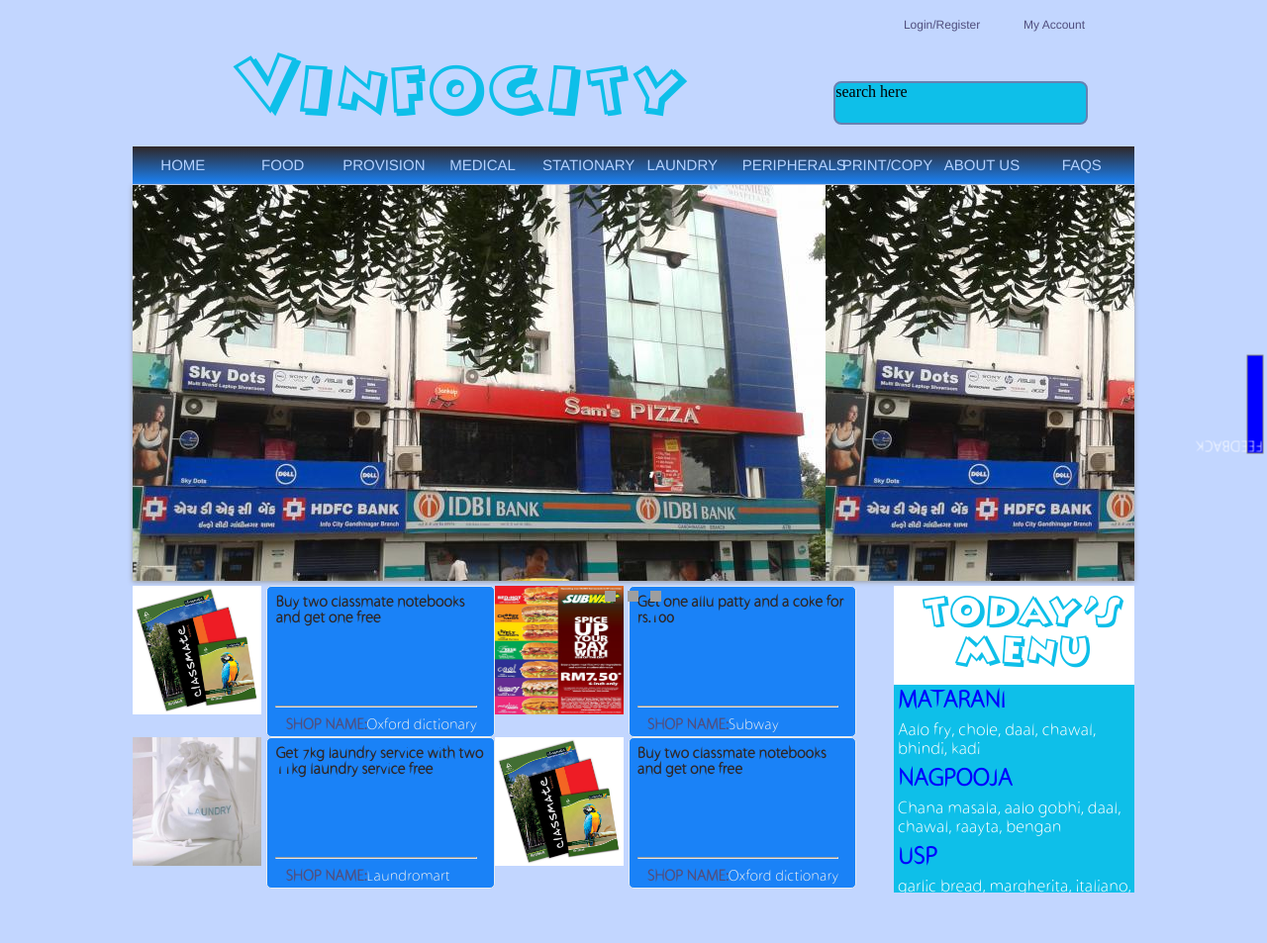
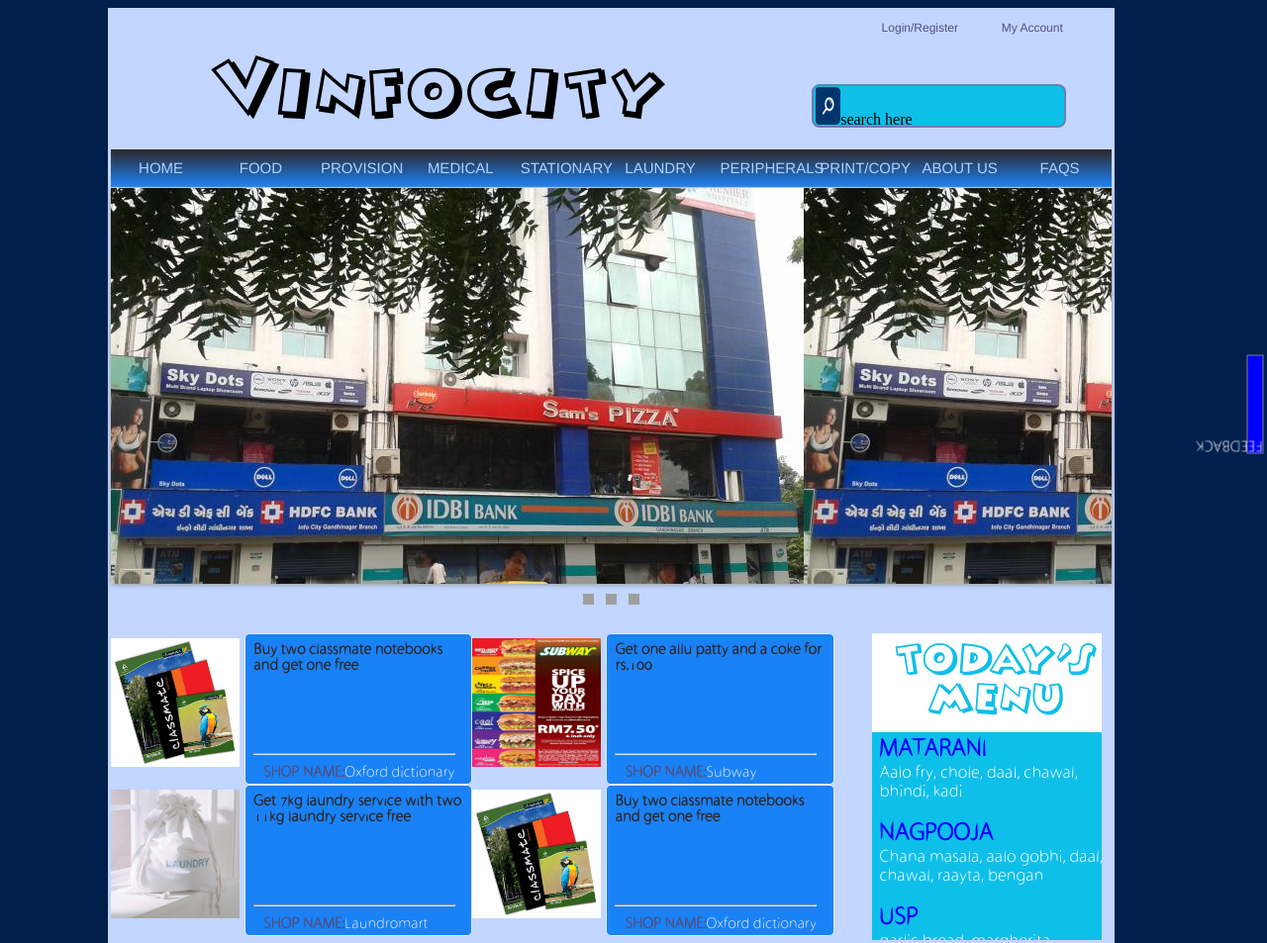
Before and after one commit to shantanu1227/info, a PHP site: page /home1.html in a window 1280 px wide. Shown: the whole page at 99% size. Before the commit the page ends 902 px from the top, so only its background shows below. Run offline with PHP 8.4, Linux system fonts and the light colour scheme; grey boxes are pictures that could not be loaded.

Commit message:
second try

```diff
--- a/Vinfocity/WebContent/home1.html
+++ b/Vinfocity/WebContent/home1.html
@@ -16,7 +16,7 @@
 	</div>
 <div class="header">
 	<div id="mono">Vinfocity</div>
-<div class="searchdiv">search here</div>
+	<div class="searchdiv"><img src="button_logo.jpg">search here</img></div>
 </div>
 
 <div class="navigation">
@@ -34,8 +34,8 @@
 		<li><a>FAQS</a></li>
 		</ul>
 	</div>
+</div>
 
-</div>
 <div class="offers">
 	<div class="imgslide">
 		<div id="slider">
@@ -59,6 +59,7 @@
 
 		</div>
 	</div>
+
 	<div class="trendobject">
 		<img src="trend2.jpg"></img>
 		<div class="trendtext">
@@ -70,6 +71,7 @@
 				</div>
 		</div>
 	</div>
+
 <div class="trendobject">
 <img src="trend3.jpg"></img>
 <div class="trendtext">
--- a/Vinfocity/WebContent/vinfostyle1.css
+++ b/Vinfocity/WebContent/vinfostyle1.css
@@ -1,13 +1,20 @@
 @CHARSET "ISO-8859-1";
 
 body{
-	background-color:#C2D6FF;
+	background-color:#001F4C;
+
 
 }
 .wrapper{
 	width:80%;
 	float:left;
-	margin-left:10%;
+	margin-left:8%;
+	border-left-width: 3px;
+	border-right-width: 3px;
+	border-style: solid;
+	border-color: #C2D6FF;
+	background: #C2D6FF;
+
 }
 .header{
 	margin-top:10px;
@@ -20,7 +27,7 @@
 	float:left;
 	margin-left:10%;
 	width:20%;
-	color:#0EBFE9;
+	color:black;
 	font-family:monofont;
 	font-size:80px;
 }
@@ -35,6 +42,16 @@
 	border-color:#6881B2;
 	border-width:2px;
 	border-radius: 8px;
+}
+.searchdiv:hover{
+	background-color: white;
+}
+.searchdiv img{
+	height: 38px;
+	padding-top: 1px;
+	padding-left: 2px;
+	width: 10%;
+	border-radius: 5px;
 }
 
 @font-face
@@ -88,7 +105,7 @@
 .navigation ul li:hover{
 	box-shadow: 5px 5px 20px #47476B;
 	background-color:#1a82f7;
-
+	font-weight: 900;
 	border-bottom-style:solid;
 	border-color:#6881B2;
 	border-width:1px;
@@ -141,7 +158,7 @@
 }
 .trending{
 	background-color:#C2D6FF;
-	margin-top:5px;
+	margin-top:50px;
 	width:75%;
 	float:left;
 	height:310px;
@@ -149,10 +166,11 @@
 .todaymenu{
 	height:310px;
 	overflow:scroll;
-	margin-top:5px;
+	margin-top:50px;
 	background-color:white;
 	margin-left:1%;
-	width:24%;
+	margin-right: 1%;
+	width:23%;
 	float:left;
 		}
 .todaymenuhead{
@@ -171,7 +189,9 @@
 	background-color:#0EBFE9
 }
 .resthead{
-	padding:4px;
+	padding-top: 5px;
+	padding-left: 7px;
+	padding-bottom: 2px;
 	font-size:25px;
 	color:blue;
 	font-weight:bold;
@@ -180,24 +200,30 @@
 	font-family:textfont;
 }
 .restmenu{
-	padding:4px;
+	padding-bottom: 15px;
+	padding-left: 8px;
 	font-size:18px;
 	color:white;
 	float:left;
 	width:100%;
 	font-family:textfont;}
+.menu {
+	float: left;
+	height: 350px;
+}
 }
 .trendobject{
-	margin: 10px;
+	margin: 900px;
 font-family: textfont;
 float: center;
 width: 46%;
-padding-top: 10px;
+padding-top: 100px;
+padding-left: 2000px;
 }
 .trendobject img{
 	float:left;
 	margin-right:5px;
-	margin-top: px;
+	margin-top:5px;
 	width:130px;
 	height:130px;
 }
```
Also changed, not shown: Vinfocity/WebContent/button_logo.jpg (added). Lines whose indentation alone changed are shown as unchanged.
